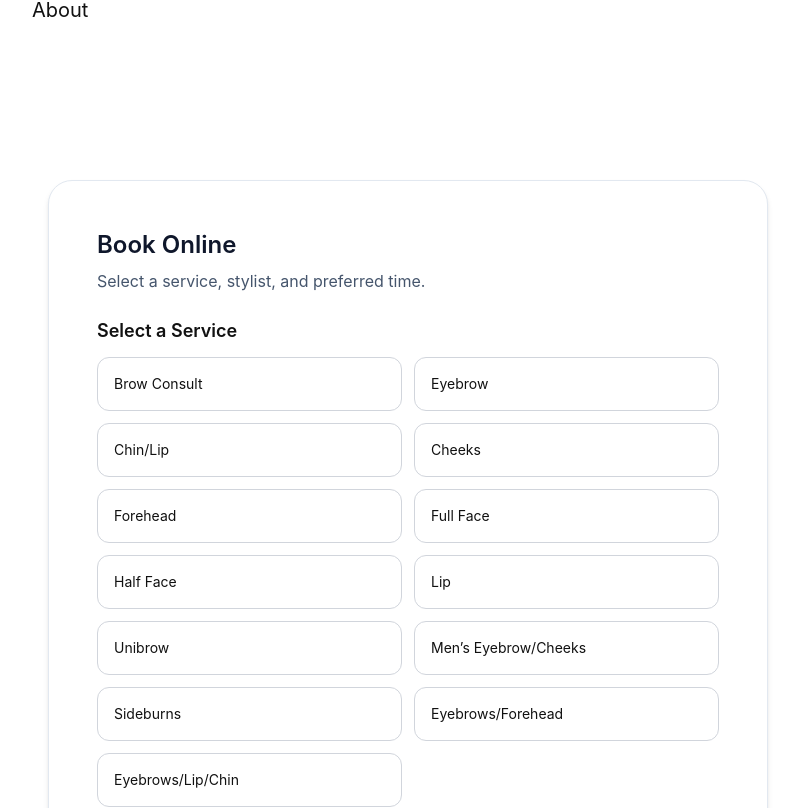
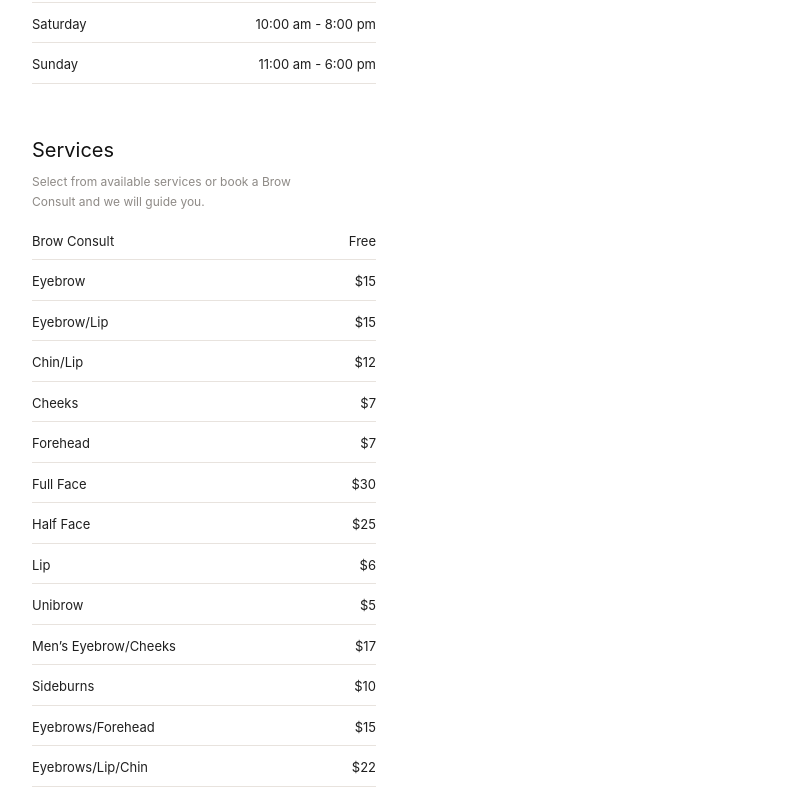
Before and after one commit to brentcrosby/eyebrow-hub, a Next.js app: page / in a window 1280 px wide. Shown: the part 972-1780 px from the top of the page, without its empty margins (232-1031 px from the left). Built offline with nearby package versions, Linux system fonts and the light colour scheme.

Commit message:
Created the services and business hours in the homepage

```diff
--- a/app/page.tsx
+++ b/app/page.tsx
@@ -1,6 +1,8 @@
 import ServiceList from "@/components/ServiceList";
 import { Navbar } from "@/components/navbar";
 import { Footer } from "@/components/Footer";
+import BusinessHours from "@/components/BusinessHours";
+import ServicesSection from "@/components/ServicesSection";
 
 export default function Home() {
   return (
@@ -31,13 +33,8 @@ export default function Home() {
       >
         <div className="grid grid-cols-[minmax(0,368px)_minmax(0,368px)] justify-between items-start gap-x-16 max-[879px]:grid-cols-[minmax(0,1fr)] max-[879px]:gap-y-14">
           <div className="w-full max-w-[368px] flex flex-col gap-14 max-[879px]:max-w-full">
-            <section id="business-hours" className="w-full">
-              <h2 className="text-subtitle leading-none font-normal">Business Hours</h2>
-            </section>
-
-            <section id="services" className="w-full">
-              <h2 className="text-subtitle leading-none font-normal">Services</h2>
-            </section>
+            <BusinessHours />
+            <ServicesSection />
 
             <section id="location" className="w-full">
               <h2 className="text-subtitle leading-none font-normal">Location</h2>
--- /dev/null
+++ b/components/BusinessHours.tsx
@@ -0,0 +1,31 @@
+const businessHours = [
+  { day: "Monday", hours: "10:00 am - 8:00 pm" },
+  { day: "Tuesday", hours: "10:00 am - 8:00 pm" },
+  { day: "Wednesday", hours: "10:00 am - 8:00 pm" },
+  { day: "Thursday", hours: "10:00 am - 8:00 pm" },
+  { day: "Friday", hours: "10:00 am - 8:00 pm" },
+  { day: "Saturday", hours: "10:00 am - 8:00 pm" },
+  { day: "Sunday", hours: "11:00 am - 6:00 pm" },
+];
+
+export default function BusinessHours() {
+  return (
+    <section id="business-hours" className="w-full">
+      <h2 className="text-subtitle leading-none font-normal">Business Hours</h2>
+
+      <div className="mt-5">
+        <div className="space-y-3">
+          {businessHours.map((item) => (
+            <div
+              key={item.day}
+              className="flex items-center justify-between border-b border-[#e8e3de] pb-2 text-[13px] text-[#1f1f1f]"
+            >
+              <span>{item.day}</span>
+              <span>{item.hours}</span>
+            </div>
+          ))}
+        </div>
+      </div>
+    </section>
+  );
+}
--- /dev/null
+++ b/components/ServicesSection.tsx
@@ -0,0 +1,43 @@
+const services = [
+  { name: "Brow Consult", price: "Free" },
+  { name: "Eyebrow", price: "$15" },
+  { name: "Eyebrow/Lip", price: "$15" },
+  { name: "Chin/Lip", price: "$12" },
+  { name: "Cheeks", price: "$7" },
+  { name: "Forehead", price: "$7" },
+  { name: "Full Face", price: "$30" },
+  { name: "Half Face", price: "$25" },
+  { name: "Lip", price: "$6" },
+  { name: "Unibrow", price: "$5" },
+  { name: "Men’s Eyebrow/Cheeks", price: "$17" },
+  { name: "Sideburns", price: "$10" },
+  { name: "Eyebrows/Forehead", price: "$15" },
+  { name: "Eyebrows/Lip/Chin", price: "$22" },
+];
+
+export default function ServicesSection() {
+  return (
+    <section id="services" className="w-full">
+      <h2 className="text-subtitle leading-none font-normal">Services</h2>
+
+      <p className="mt-3 max-w-[280px] text-[12px] leading-5 text-[#8e8a86]">
+        Select from available services or book a Brow Consult and we will guide
+        you.
+      </p>
+
+      <div className="mt-5">
+        <div className="space-y-3">
+          {services.map((service) => (
+            <div
+              key={service.name}
+              className="flex items-center justify-between border-b border-[#e8e3de] pb-2 text-[13px] text-[#1f1f1f]"
+            >
+              <span>{service.name}</span>
+              <span>{service.price}</span>
+            </div>
+          ))}
+        </div>
+      </div>
+    </section>
+  );
+}
```
